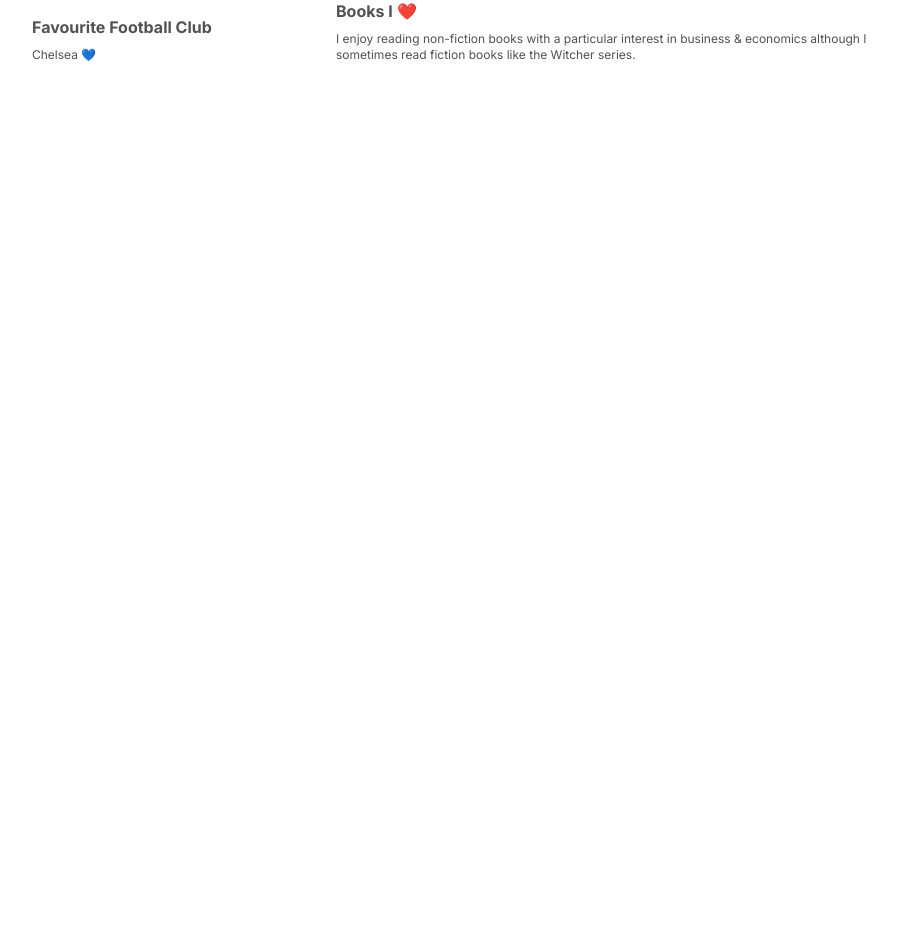
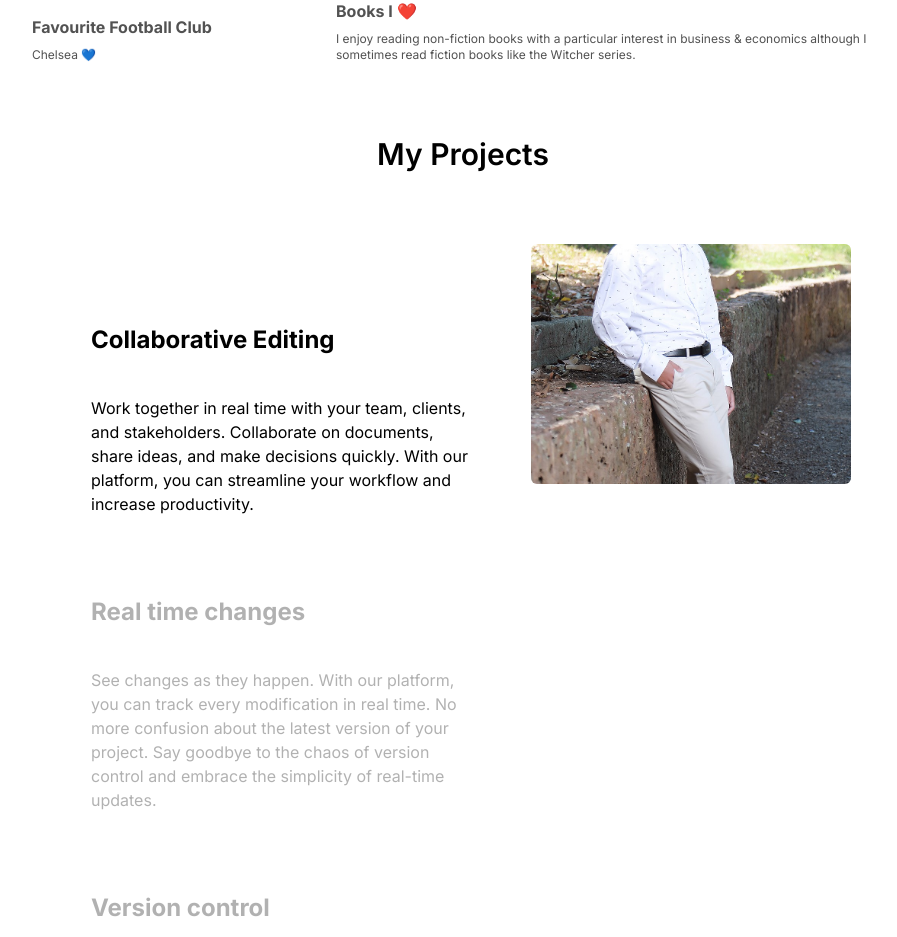
Before and after one commit to Kyaw-Thiha/portfolio, a Next.js app: page / in a window 1280 px wide. Shown: the part 1860-2797 px from the top of the page, without its empty margins (177-1074 px from the left). Before the commit the page ends 1940 px from the top, so only its background shows below. Built offline with nearby package versions, Linux system fonts and the light colour scheme.

Commit message:
Implemented a little bit of Projects section

```diff
--- a/src/app/page.tsx
+++ b/src/app/page.tsx
@@ -1,12 +1,14 @@
 import Link from "next/link";
 import { Hero } from "../components/home/hero";
 import { AboutMe } from "@/components/home/about-me";
+import { Projects } from "@/components/home/projects";
 
 export default function HomePage() {
   return (
     <main>
       <Hero />
       <AboutMe />
+      <Projects />
     </main>
   );
 }
--- /dev/null
+++ b/src/components/home/projects.tsx
@@ -0,0 +1,81 @@
+"use client";
+import React from "react";
+import { StickyScroll } from "../ui/sticky-scroll-reveal";
+import Image from "next/image";
+
+const content = [
+  {
+    title: "Collaborative Editing",
+    description:
+      "Work together in real time with your team, clients, and stakeholders. Collaborate on documents, share ideas, and make decisions quickly. With our platform, you can streamline your workflow and increase productivity.",
+    content: (
+      <div className="flex h-full  w-full items-center justify-center text-white">
+        <Image
+          src="/hero.jpg"
+          width={300}
+          height={300}
+          className="h-full w-full object-cover"
+          alt="linear board demo"
+        />
+      </div>
+    ),
+  },
+  {
+    title: "Real time changes",
+    description:
+      "See changes as they happen. With our platform, you can track every modification in real time. No more confusion about the latest version of your project. Say goodbye to the chaos of version control and embrace the simplicity of real-time updates.",
+    content: (
+      <div className="flex h-full  w-full items-center justify-center text-white">
+        <Image
+          src="/hero_old.jpg"
+          width={300}
+          height={300}
+          className="h-full w-full object-cover"
+          alt="linear board demo"
+        />
+      </div>
+    ),
+  },
+  {
+    title: "Version control",
+    description:
+      "Experience real-time updates and never stress about version control again. Our platform ensures that you're always working on the most recent version of your project, eliminating the need for constant manual updates. Stay in the loop, keep your team aligned, and maintain the flow of your work without any interruptions.",
+    content: (
+      <div className="flex h-full  w-full items-center justify-center text-white">
+        <Image
+          src="/hero.jpg"
+          width={300}
+          height={300}
+          className="h-full w-full object-cover"
+          alt="linear board demo"
+        />
+      </div>
+    ),
+  },
+  {
+    title: "Running out of content",
+    description:
+      "Experience real-time updates and never stress about version control again. Our platform ensures that you're always working on the most recent version of your project, eliminating the need for constant manual updates. Stay in the loop, keep your team aligned, and maintain the flow of your work without any interruptions.",
+    content: (
+      <div className="flex h-full  w-full items-center justify-center text-white">
+        <Image
+          src="/hero_old.jpg"
+          width={300}
+          height={300}
+          className="h-full w-full object-cover"
+          alt="linear board demo"
+        />
+      </div>
+    ),
+  },
+];
+export function Projects() {
+  return (
+    <div className="p-10">
+      <h2 className="mb-8 mt-4 text-center text-3xl font-semibold text-black dark:text-white">
+        My Projects
+      </h2>
+      <StickyScroll content={content} />
+    </div>
+  );
+}
--- /dev/null
+++ b/src/components/ui/sticky-scroll-reveal.tsx
@@ -0,0 +1,102 @@
+"use client";
+import React, { useRef } from "react";
+import { useMotionValueEvent, useScroll } from "framer-motion";
+import { motion } from "framer-motion";
+import { cn } from "@/utils/cn";
+
+export const StickyScroll = ({
+  content,
+  contentClassName,
+}: {
+  content: {
+    title: string;
+    description: string;
+    content?: React.ReactNode;
+  }[];
+  contentClassName?: string;
+}) => {
+  const [activeCard, setActiveCard] = React.useState(0);
+  const ref = useRef<HTMLDivElement>(null);
+  const { scrollYProgress } = useScroll({
+    // uncomment line 22 and comment line 23 if you DONT want the overflow container and want to have it change on the entire page scroll
+    target: ref,
+    //container: ref,
+    offset: ["start start", "end start"],
+  });
+  const cardLength = content.length;
+
+  useMotionValueEvent(scrollYProgress, "change", (latest) => {
+    const cardsBreakpoints =
+      content.map((_, index) => index / cardLength) ?? [];
+
+    const closestBreakpointIndex = cardsBreakpoints.reduce(
+      (acc, breakpoint, index) => {
+        const distance = Math.abs(latest - breakpoint);
+        if (distance < Math.abs(latest - (cardsBreakpoints[acc] ?? 0))) {
+          return index;
+        }
+        return acc;
+      },
+      0,
+    );
+    setActiveCard(closestBreakpointIndex);
+  });
+
+  const backgroundColorsA = [
+    "var(--slate-900)",
+    "var(--black)",
+    "var(--neutral-900)",
+  ];
+
+  const backgroundColors = ["bg-slate-900", "bg-black-900", "bg-neutral-900"];
+
+  return (
+    <motion.div
+      // animate={{
+      //   backgroundColor: backgroundColors[activeCard % backgroundColors.length],
+      // }}
+      className="relative flex justify-center space-x-10 rounded-md p-10"
+      ref={ref}
+    >
+      <div className="relative flex items-start px-4">
+        <div className="max-w-2xl">
+          {content.map((item, index) => (
+            <div key={item.title + index} className="my-20">
+              <motion.h2
+                initial={{
+                  opacity: 0,
+                }}
+                animate={{
+                  opacity: activeCard === index ? 1 : 0.3,
+                }}
+                className="text-2xl font-bold"
+              >
+                {item.title}
+              </motion.h2>
+              <motion.p
+                initial={{
+                  opacity: 0,
+                }}
+                animate={{
+                  opacity: activeCard === index ? 1 : 0.3,
+                }}
+                className="text-kg mt-10 max-w-sm"
+              >
+                {item.description}
+              </motion.p>
+            </div>
+          ))}
+          <div className="h-40" />
+        </div>
+      </div>
+      <div
+        className={cn(
+          "sticky top-20 hidden h-60 w-80 overflow-hidden rounded-md bg-white lg:block",
+          contentClassName,
+        )}
+      >
+        {content[activeCard]?.content ?? null}
+      </div>
+    </motion.div>
+  );
+};
```
